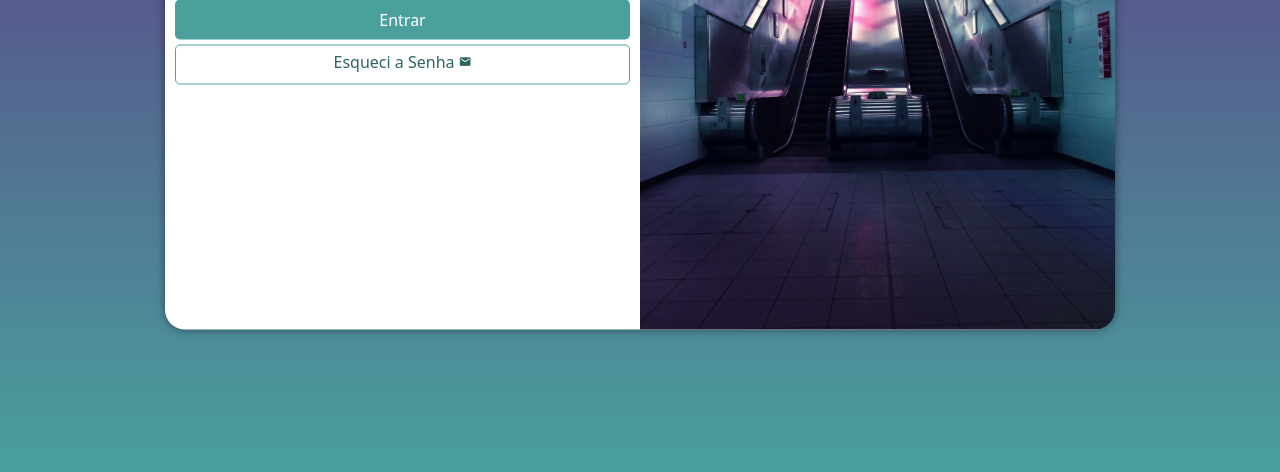
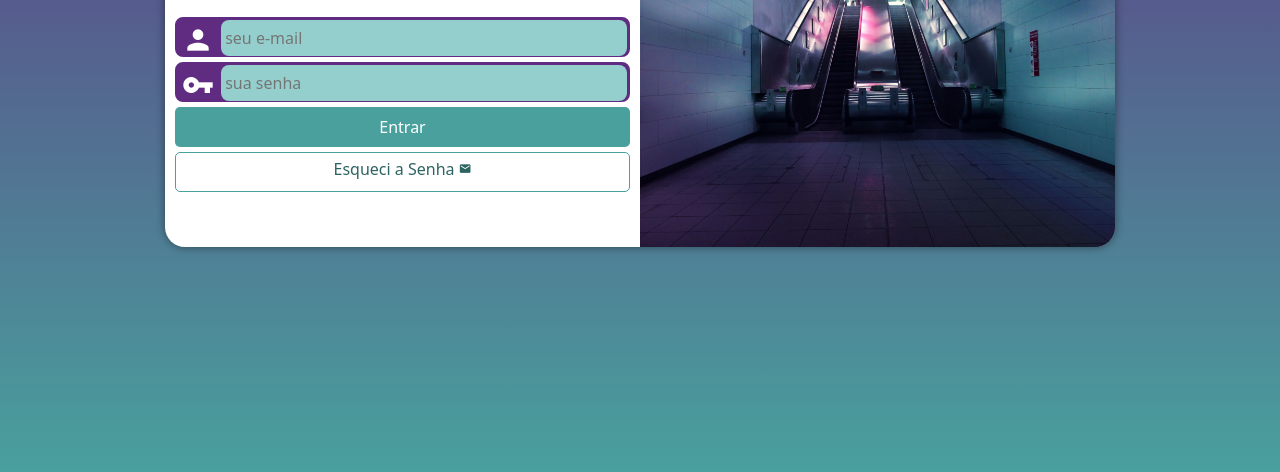
Before and after one commit to Djh0w/projeto-login, a plain HTML site: page index.html in a window 1280 px wide. Shown: the part 328-800 px from the top of the page. Drawn offline with Linux system fonts and the light colour scheme.

Commit message:
log in customize

```diff
--- a/estilos/media-query.css
+++ b/estilos/media-query.css
@@ -17,6 +17,7 @@ Grandes Telas: acima de 1200px
 
     section#login {
         width: 80vw;
+        height: 280px;
     }
 
     section#login > div#imagem {
@@ -39,6 +40,7 @@ Grandes Telas: acima de 1200px
 
     section#login {
         width: 950px;
+        height: 350px;
     }
 
     section#login > div#imagem{
@@ -58,5 +60,6 @@ Grandes Telas: acima de 1200px
 
     div#formulario > p {
         font-size: 1.2em;
+        margin: 20px 0px;
     }
 }
--- a/estilos/style.css
+++ b/estilos/style.css
@@ -24,7 +24,6 @@ section#login {
     position: absolute;
     top: 50%;
     left: 50%;
-    transform: translate(-50%, -50%);
     overflow: hidden;
 
     background-color: white;
@@ -33,8 +32,10 @@ section#login {
     border-radius: 20px;
     box-shadow: 0px 0px 10px rgba(0, 0, 0, 0.450);
 
+    transform: translate(-50%, -50%); /*sempre colocar por ultimo*/
     transition: width .3s, height .3s;
     transition-timing-function: ease;
+
 }
 
 section#login > div#imagem {
@@ -62,15 +63,39 @@ div#formulario > p {
 
 form > div.campo {
     background-color: #5f2c82;
+    border: 2px solid #5f2c82;
     display: block;
     width: 100%;
     height: 40px;
-    border-radius: 5px;
+    border-radius: 8px;
     margin: 5px 0px;
 }
 
 div.campo > label {
     display: none;
+
+}
+
+div.campo > i {
+    color: white;
+    font-size: 2em;
+    width: 40px;
+    padding: 5px;
+}
+
+div.campo > input {
+    background-color: #94cfcd;
+    font-size: 1em;
+    width: calc(100% - 45px);
+    height: 100%;
+    border: 0px;
+    border-radius: 8px;
+    padding: 4px;
+    transform: translateY(-12px); /*sempre colocar na ultima linha*/
+}
+
+div.campo > input:focus-within {
+    background-color: white;
 
 }
 
```
